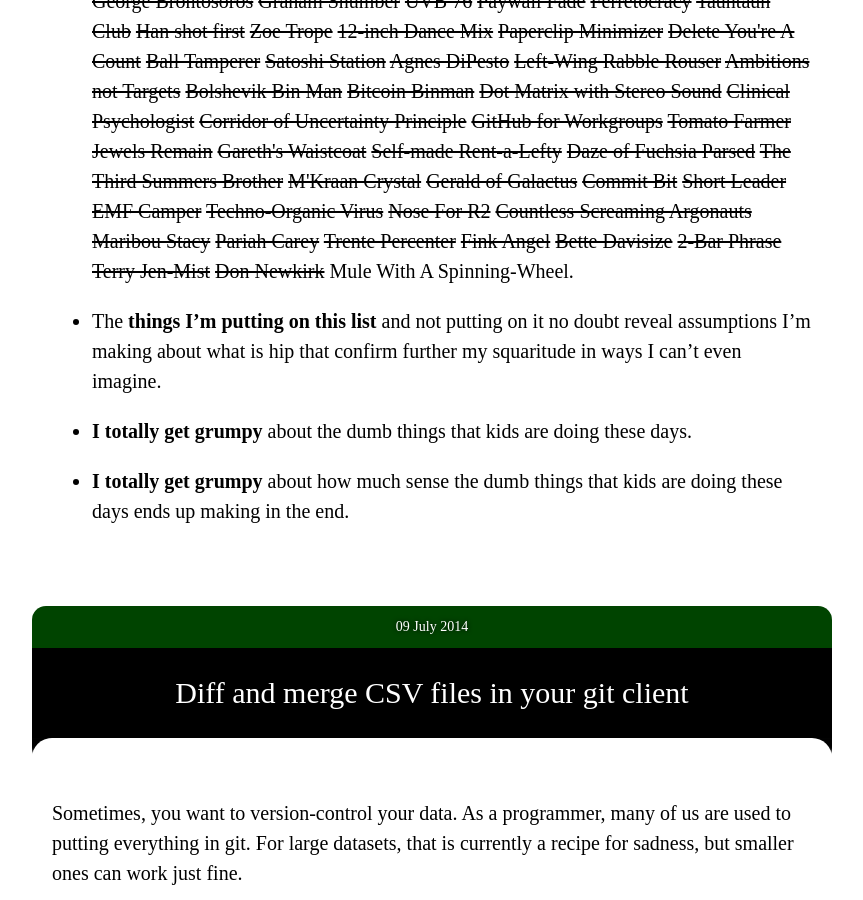
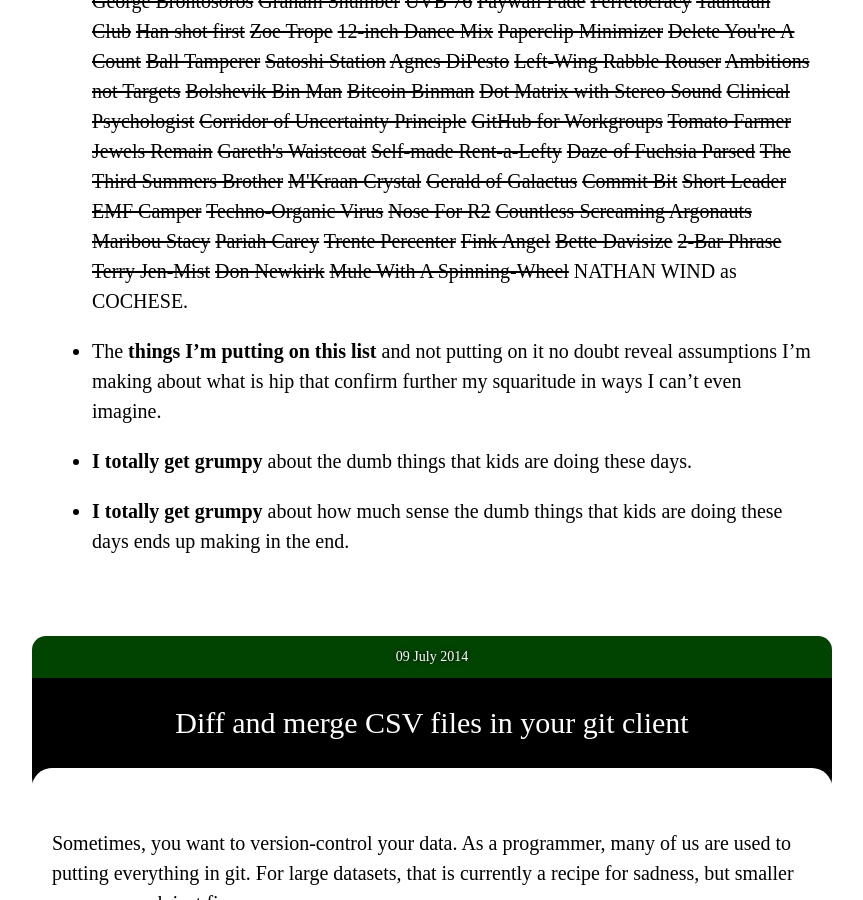
Before and after one commit to paulfitz/paulfitz.github.io, a Jekyll site: the page built from index.html, in a window 1280 px wide and 900 px high, scrolled down 20796 px. Shown: the whole window, without its empty margins (208-1071 px from the left). Built offline with Jekyll 4.4.1, drawn with Linux system fonts in a browser that asks for light colours; nearby versions of some CDN libraries.

Commit message:
more pike

```diff
--- a/_data/pikes.json
+++ b/_data/pikes.json
@@ -175,5 +175,6 @@
   "2-Bar Phrase",
   "Terry Jen-Mist",
   "Don Newkirk",
-  "Mule With A Spinning-Wheel"
+  "Mule With A Spinning-Wheel",
+  "NATHAN WIND as COCHESE"
 ]
```
